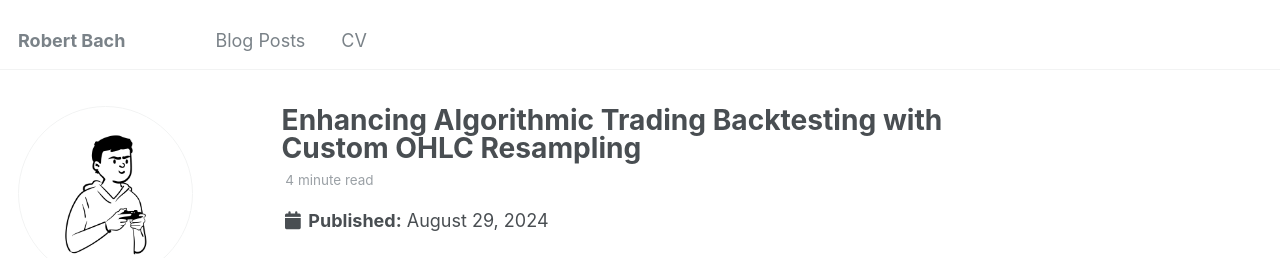
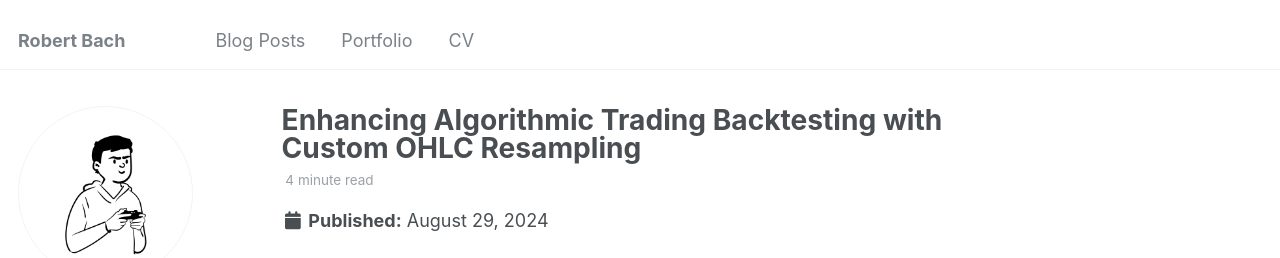
Before and after one commit to baobach/baobach.github.io, a Jekyll site: the page built from _posts/2024-08-29-ohlc-resampling.md, in a window 1280 px wide. Shown: the top 258 px of the page. Built offline with Jekyll 4.4.1, drawn with Linux system fonts in a browser that asks for light colours.

```diff
--- a/_data/navigation.yml
+++ b/_data/navigation.yml
@@ -5,9 +5,11 @@
 # prevent it from being included in the site.
 
 main:
-
   - title: "Blog Posts"
     url: /year-archive/
 
+  - title: "Portfolio"
+    url: /portfolio/
+
   - title: "CV"
     url: /cv/
```
Also changed, not shown: _posts/2024-08-29-ohlc-resampling.md (+1 -1 lines).
